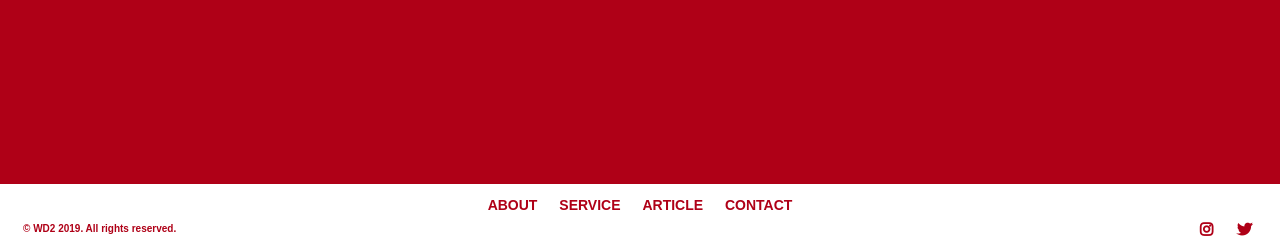
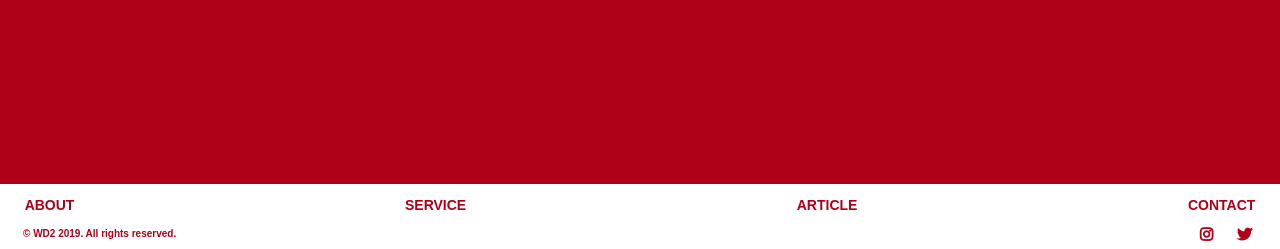
Before and after one commit to wd2-team/WD2, a PHP site: page / in a window 1280 px wide. Shown: the part 551-800 px from the top of the page. Run offline with PHP 8.4, Linux system fonts and the light colour scheme; some libraries are stand-ins or nearby versions; some web fonts are replaced.

Commit message:
index(red)枠組み初期設定続き

```diff
--- a/css/mobile.css
+++ b/css/mobile.css
@@ -271,11 +271,17 @@ footer {
 	line-height: 16px;
 }
 footer ul {
-	margin-top: 13px;
+	margin: 13px 21px;
 }
 footer ul:nth-child(1) li {
 	display: inline-block;
-	margin: 0 9px;
+	margin: 0 calc(3.5% + (100vw - 320px) / 8);
+}
+footer ul:nth-child(1) li:first-child {
+	margin-left: 0;
+}
+footer ul:nth-child(1) li:last-child {
+	margin-right: 0;
 }
 footer ul:nth-child(2) {
 	text-align: left;
```
